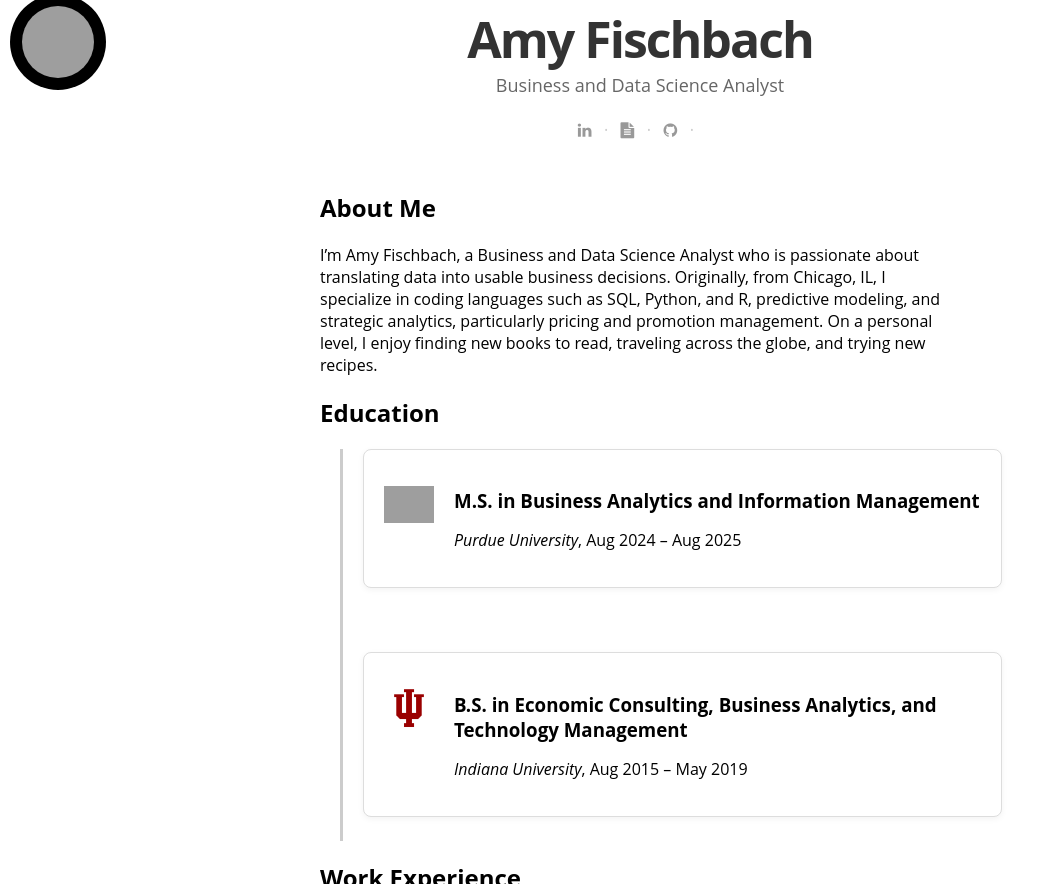
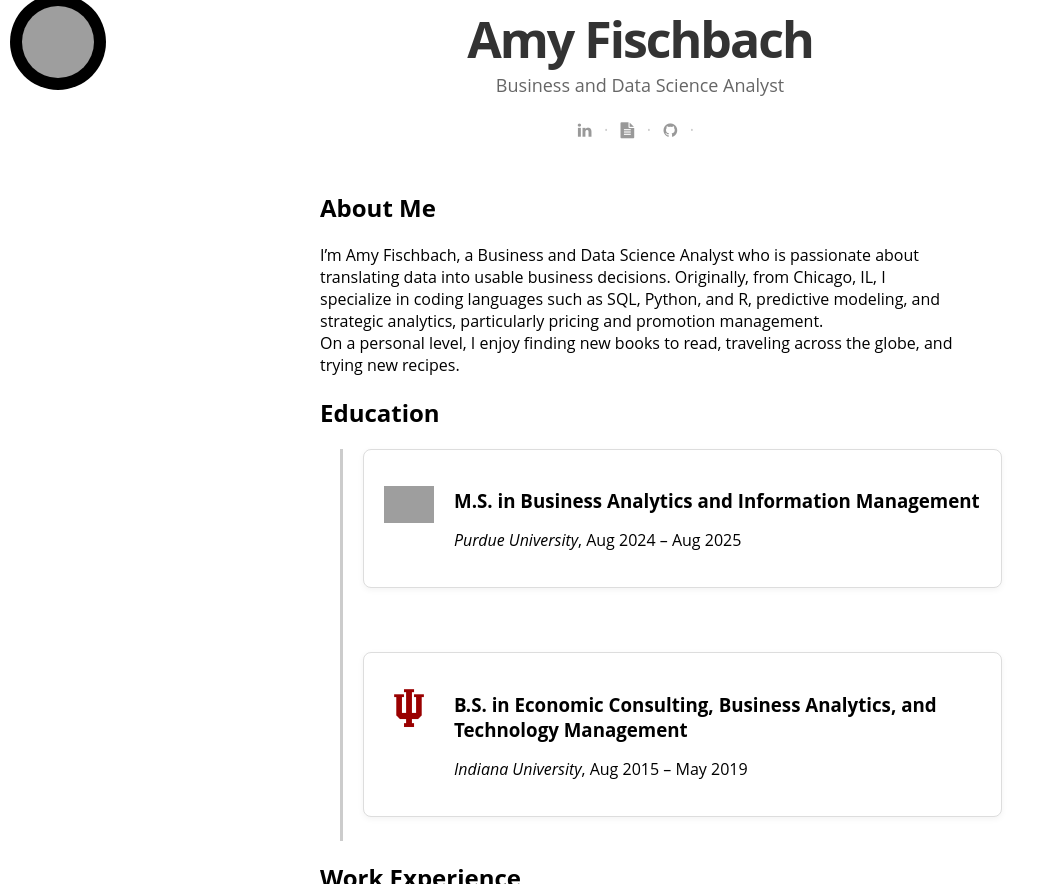
Before and after one commit to AmyFischbach/AmyFischbach.github.io, a Jekyll site: the page built from index.html, in a window 1280 px wide and 900 px high, scrolled down 504 px, cut to the strip 16-900 px from the top of the window. Shown: the whole strip, without its empty margins (0-1055 px from the left). Built offline with Jekyll 4.4.1, drawn with Linux system fonts in a browser that asks for light colours; nearby versions of some CDN libraries; some web fonts are replaced; the list of posts is cut into pages by our own code; grey boxes are pictures that could not be loaded.

```diff
--- a/index.html
+++ b/index.html
@@ -32,7 +32,7 @@ title: Home
   <section>
     <h2>About Me</h2>
     <p>I’m Amy Fischbach, a Business and Data Science Analyst who is passionate about translating data into usable business decisions. Originally, from Chicago, IL, I specialize in coding languages such as SQL, Python, and R, predictive modeling, and strategic analytics, particularly pricing and promotion management.
-On a personal level, I enjoy finding new books to read, traveling across the globe, and trying new recipes.
+<br>On a personal level, I enjoy finding new books to read, traveling across the globe, and trying new recipes.
 </p>
   </section>
 
```
